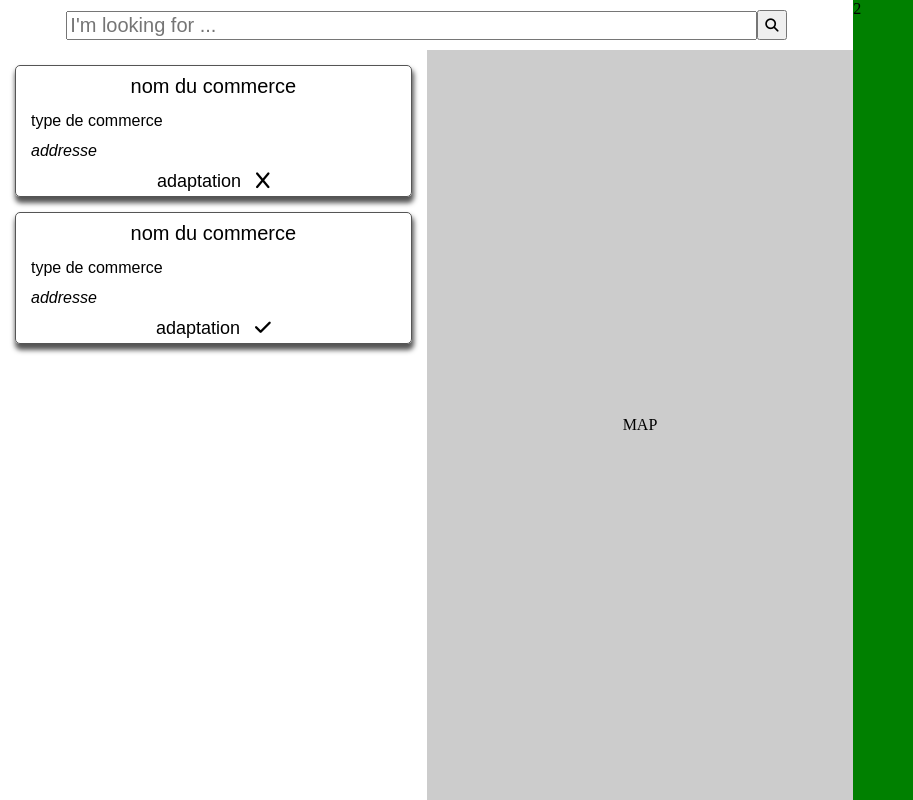
After one commit to CamillePinton/CommerceSansHandi, a Flask app: template flaskr/templates/searchpage.html in a window 1280 px wide. The commit adds this page. Shown: the whole page, without its empty margins (0-913 px from the left). Run offline with Flask 3, Linux system fonts and the light colour scheme; the template is opened without the code that fills it, so the values that code supplies are empty; some libraries are stand-ins or nearby versions.

Commit message:
homepage and searchpage start (not over)

```diff
--- /dev/null
+++ b/flaskr/templates/searchpage.html
@@ -0,0 +1,56 @@
+<!DOCTYPE html>
+<html lang="fr">
+  <head>
+    <meta charset="utf-8" />
+    <meta name="viewport" content="width=device-width, initial-scale=1.0" />
+    <script
+      src="https://kit.fontawesome.com/bae3523968.js"
+      crossorigin="anonymous"></script>
+    <link rel="stylesheet" type="text/css" href="styles.css" />
+    <title>Le titre de ma page</title>
+  </head>
+  <body class="gridbody">
+    <div class="flexdiv el el1" style="width:100%;" >
+      <input type="textarea" placeholder="I'm looking for ..." style="width: 80%;" />
+      <div class="flexdiv" style="height:100%;">
+        <button style="height:30px;width:30px;">
+          <i class="fa-solid fa-magnifying-glass" ></i>
+        </button>
+      </div>
+  </div>
+    <div class="el2 el">2</div>
+
+    <div class="el3 el">
+      <div class="shortcommerce">
+        <div class="flexdiv"  style="font-size: 20px; height: 40px;">
+          <p>nom du commerce</p>
+        </div>
+        <div class="flexdivleft aze">
+          <p>type de commerce</p>
+        </div>
+        <div class="flexdivleft aze">
+          <p><address>addresse</address></p>
+        </div>
+        <div class="flexdiv aze"  style="font-size: 18px;">
+          <p>adaptation</p> <i class="fa-solid fa-x" style="margin-left: 15px;"></i>
+        </div>
+      </div>
+      <div class="shortcommerce">
+        <div class="flexdiv"  style="font-size: 20px; height: 40px;">
+          <p>nom du commerce</p>
+        </div>
+        <div class="flexdivleft aze">
+          <p>type de commerce</p>
+        </div>
+        <div class="flexdivleft aze">
+          <p><address>addresse</address></p>
+        </div>
+        <div class="flexdiv aze"  style="font-size: 18px;">
+          <p>adaptation</p> <i class="fa-solid fa-check" style="margin-left: 15px;"></i>
+        </div>
+      </div>
+    </div>
+  </div>
+    <div class="flexdiv el4 el">MAP</div>
+  </body>
+</html>
--- /dev/null
+++ b/flaskr/templates/styles.css
@@ -0,0 +1,78 @@
+.colorA {
+    color: #2e35f0;
+}
+.colorAlight {
+    color: #6d73e7;
+}
+.colorB {
+    color: #ec8d00;
+}
+.colorBlight {
+    color: #fead33;
+}
+html {
+    width: 100%;
+    height: 100%;
+    font-size: 16px;
+}
+body {
+    width: 100%;
+    height: 100%;
+    margin: 0;
+    padding: 0;
+    display: flex;
+}
+input[type="textarea"] {
+    font-size:20px;
+}
+.flexdiv {
+    display: flex;
+    justify-content: center;
+    align-items: center;
+}
+.flexdivleft {
+    display: flex;
+    justify-content: left;
+    align-items: center;
+    padding-left: 15px;
+}
+.gridbody {
+    display:grid;
+    grid-template-columns: 1fr 1fr 1fr;
+    grid-template-rows: 50px calc(100% - 50px);
+}
+.el {
+    width:100%;
+    height:100%;
+    margin: 0;
+    padding: 0;
+}
+.el1 {
+    grid-column: span 2;
+    grid-row: 1;
+}
+.el2 {
+    grid-column: 3;
+    grid-row: span 2;
+    background-color: green;
+}
+.el3 {
+    grid-column: 1;
+    grid-row: 2;
+    overflow-y: scroll;
+}
+.el4 {
+    grid-column: 2;
+    grid-row: 2;
+    background-color: #CCCCCC;
+}
+.shortcommerce {
+    border: solid 1px #555555;
+    box-shadow: 1px 5px 5px 1px #555555;
+    border-radius: 5px;
+    margin: 15px;
+    font-family: Arial, Helvetica, sans-serif;
+}
+.aze {
+    height: 30px;
+}
```
Also changed, not shown: flaskr/templates/index.html (+26 -12 lines), flaskr/templates/img/HandiShop.png (added).
